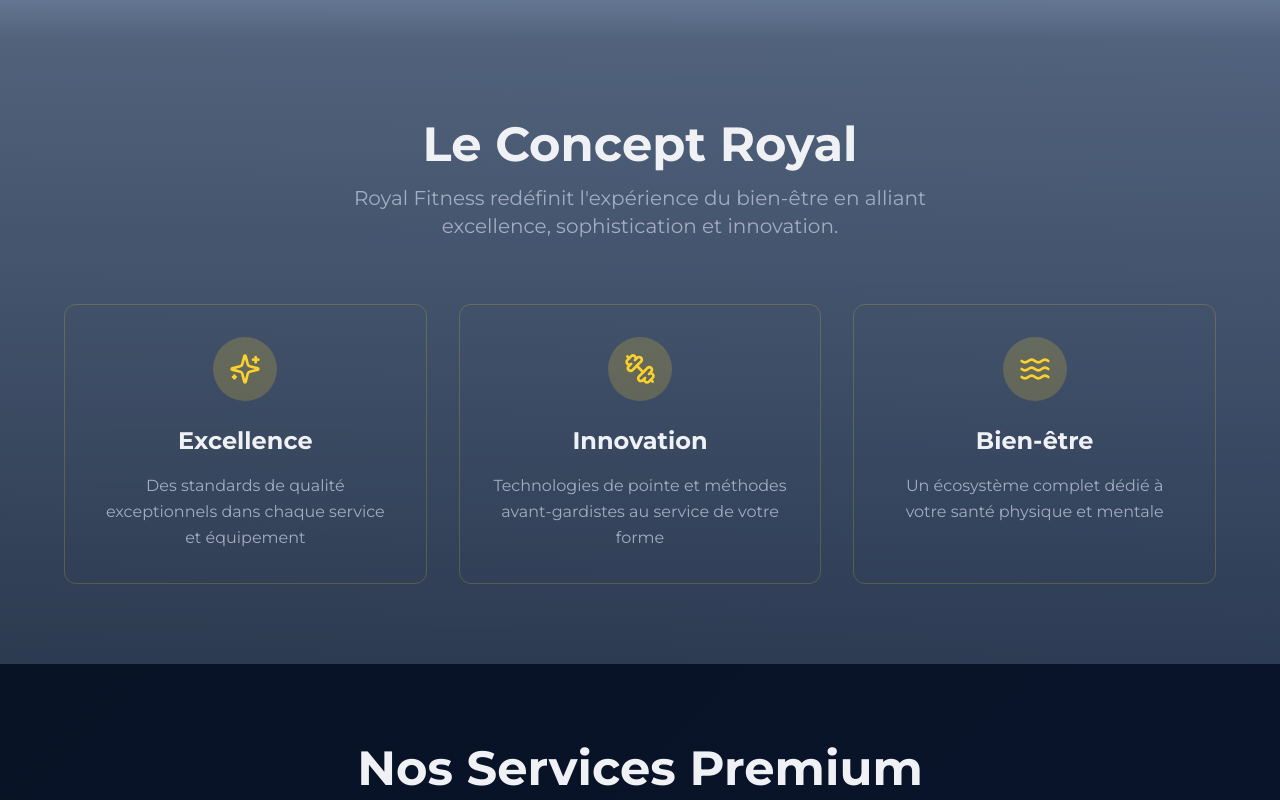
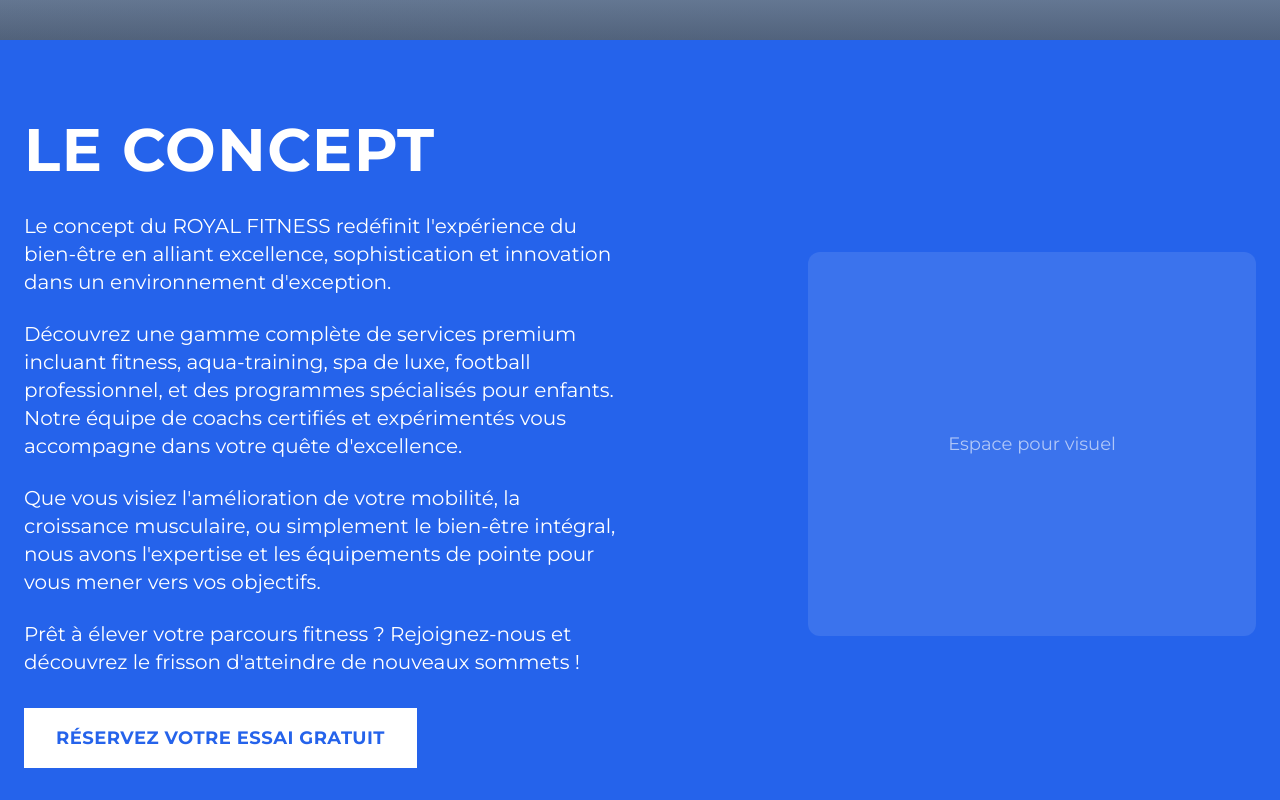
Before and after one commit to SimonOnChain/regal-fit-showcase, a React (Vite) app: page / in a window 1280 px wide. Shown: the part 840-1640 px from the top of the page. Built offline with nearby package versions, Linux system fonts and the light colour scheme; the HTML template or start-up script is replaced by a standard one.

Commit message:
Implement Le Concept section

```diff
--- a/src/pages/Index.tsx
+++ b/src/pages/Index.tsx
@@ -54,40 +54,45 @@ const Index = () => {
       <section className="h-20 bg-gradient-to-b from-blue-200/60 to-blue-200/40"></section>
 
       {/* Le Concept Section */}
-      <AnimatedSection className="py-20 bg-gradient-to-b from-blue-200/40 via-blue-200/30 to-blue-200/20">
+      <AnimatedSection className="py-20 bg-blue-600">
         <div className="container mx-auto px-6">
-          <div className="text-center mb-16">
-            <h2 className="text-4xl md:text-5xl font-serif font-bold text-foreground mb-4">
-              Le Concept Royal
-            </h2>
-            <p className="text-xl text-muted-foreground max-w-2xl mx-auto">
-              Royal Fitness redéfinit l'expérience du bien-être en alliant excellence, sophistication et innovation.
-            </p>
-          </div>
+          <div className="grid grid-cols-1 lg:grid-cols-2 gap-12 items-center">
+            {/* Left Content */}
+            <div className="space-y-8">
+              <h2 className="text-5xl md:text-6xl font-bold uppercase tracking-wide text-white"
+                  style={{ fontFamily: 'Montserrat, sans-serif' }}>
+                LE CONCEPT
+              </h2>
 
-          <div className="grid grid-cols-1 md:grid-cols-3 gap-8 max-w-6xl mx-auto">
-            <div className="text-center p-8 border border-accent/20 rounded-lg bg-background hover-scale">
-              <div className="w-16 h-16 bg-accent/20 rounded-full flex items-center justify-center mx-auto mb-6">
-                <Sparkles className="h-8 w-8 text-accent" />
+              <div className="space-y-6 text-white">
+                <p className="text-lg md:text-xl leading-relaxed">
+                  Le concept du ROYAL FITNESS redéfinit l'expérience du bien-être en alliant excellence, sophistication et innovation dans un environnement d'exception.
+                </p>
+
+                <p className="text-lg md:text-xl leading-relaxed">
+                  Découvrez une gamme complète de services premium incluant fitness, aqua-training, spa de luxe, football professionnel, et des programmes spécialisés pour enfants. Notre équipe de coachs certifiés et expérimentés vous accompagne dans votre quête d'excellence.
+                </p>
+
+                <p className="text-lg md:text-xl leading-relaxed">
+                  Que vous visiez l'amélioration de votre mobilité, la croissance musculaire, ou simplement le bien-être intégral, nous avons l'expertise et les équipements de pointe pour vous mener vers vos objectifs.
+                </p>
+
+                <p className="text-lg md:text-xl leading-relaxed">
+                  Prêt à élever votre parcours fitness ? Rejoignez-nous et découvrez le frisson d'atteindre de nouveaux sommets !
+                </p>
               </div>
-              <h3 className="text-2xl font-serif font-bold text-foreground mb-4">Excellence</h3>
-              <p className="text-muted-foreground leading-relaxed">Des standards de qualité exceptionnels dans chaque service et équipement</p>
+
+              <button className="bg-white text-blue-600 px-8 py-4 text-lg font-bold uppercase tracking-wide hover:bg-blue-50 transition-colors duration-300 hover:scale-105 transform"
+                      style={{ fontFamily: 'Montserrat, sans-serif' }}>
+                <a href="/contact">RÉSERVEZ VOTRE ESSAI GRATUIT</a>
+              </button>
             </div>
 
-            <div className="text-center p-8 border border-accent/20 rounded-lg bg-background hover-scale">
-              <div className="w-16 h-16 bg-accent/20 rounded-full flex items-center justify-center mx-auto mb-6">
-                <Dumbbell className="h-8 w-8 text-accent" />
+            {/* Right Visual Space */}
+            <div className="flex justify-center lg:justify-end">
+              <div className="w-full max-w-md h-96 bg-white/10 rounded-lg flex items-center justify-center">
+                <span className="text-white/60 text-lg">Espace pour visuel</span>
               </div>
-              <h3 className="text-2xl font-serif font-bold text-foreground mb-4">Innovation</h3>
-              <p className="text-muted-foreground leading-relaxed">Technologies de pointe et méthodes avant-gardistes au service de votre forme</p>
-            </div>
-
-            <div className="text-center p-8 border border-accent/20 rounded-lg bg-background hover-scale">
-              <div className="w-16 h-16 bg-accent/20 rounded-full flex items-center justify-center mx-auto mb-6">
-                <Waves className="h-8 w-8 text-accent" />
-              </div>
-              <h3 className="text-2xl font-serif font-bold text-foreground mb-4">Bien-être</h3>
-              <p className="text-muted-foreground leading-relaxed">Un écosystème complet dédié à votre santé physique et mentale</p>
             </div>
           </div>
         </div>
```
